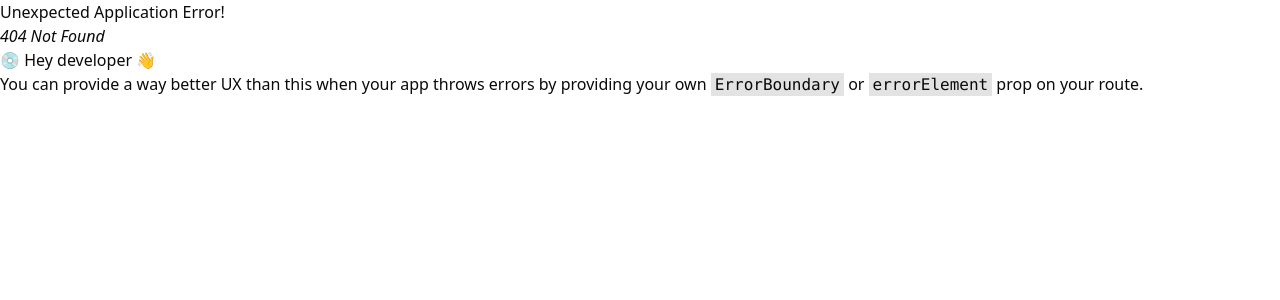
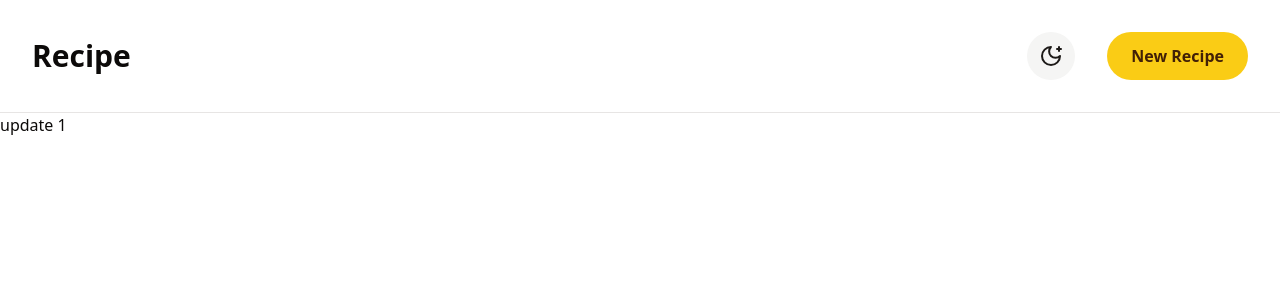
Before and after one commit to kizarrd/recipe-app, a React (Create React App) app: page /recipe/1/edit in a window 1280 px wide. Before the commit this address had no page. Shown: the top 300 px of the page. Built offline with nearby package versions, Linux system fonts and the light colour scheme.

Commit message:
routing for edit recipe page

```diff
--- a/src/App.tsx
+++ b/src/App.tsx
@@ -7,6 +7,7 @@ import RootLayout from "./pages/RootLayout";
 import Recipes from "./pages/Recipes";
 import Recipe from "./pages/Recipe";
 import CreateRecipe from "./pages/CreateRecipe";
+import UpdateRecipe from "./pages/UpdateRecipe";
 
 const router = createBrowserRouter([
   {
@@ -16,7 +17,8 @@ const router = createBrowserRouter([
       { path: "/", element: <Navigate to='/recipes'/> },
       { path: "/recipes", element: <Recipes /> },
       { path: "/recipe/:recipeId", element: <Recipe />},
-      { path: "/recipe/new", element: <CreateRecipe /> }
+      { path: "/recipe/new", element: <CreateRecipe /> },
+      { path: "/recipe/:recipeId/edit", element: <UpdateRecipe /> }
     ],
   },
 ]);
--- a/src/pages/Recipe.tsx
+++ b/src/pages/Recipe.tsx
@@ -1,4 +1,4 @@
-import { useNavigate, useParams } from "react-router-dom";
+import { Link, useNavigate, useParams } from "react-router-dom";
 import { useDeleteRecipeMutation, useGetRecipeQuery } from "../services/recipe";
 import { Badge } from "../components/ui/badge";
 import { Button, buttonVariants } from "../components/ui/button";
@@ -129,7 +129,9 @@ function Recipe() {
                 className="text-md"
                 disabled={deleteIsLoading}
               >
-                Edit
+                <Link to={`/recipe/${recipeId}/edit`}>
+                  Edit
+                </Link>
               </Button>
               <AlertDialog>
                 <AlertDialogTrigger asChild>
--- /dev/null
+++ b/src/pages/UpdateRecipe.tsx
@@ -0,0 +1,11 @@
+import { useParams } from "react-router-dom";
+
+function UpdateRecipe() {
+  let { recipeId } = useParams();
+
+  return (<div>
+    update {recipeId}
+  </div>)
+};
+
+export default UpdateRecipe;
```
